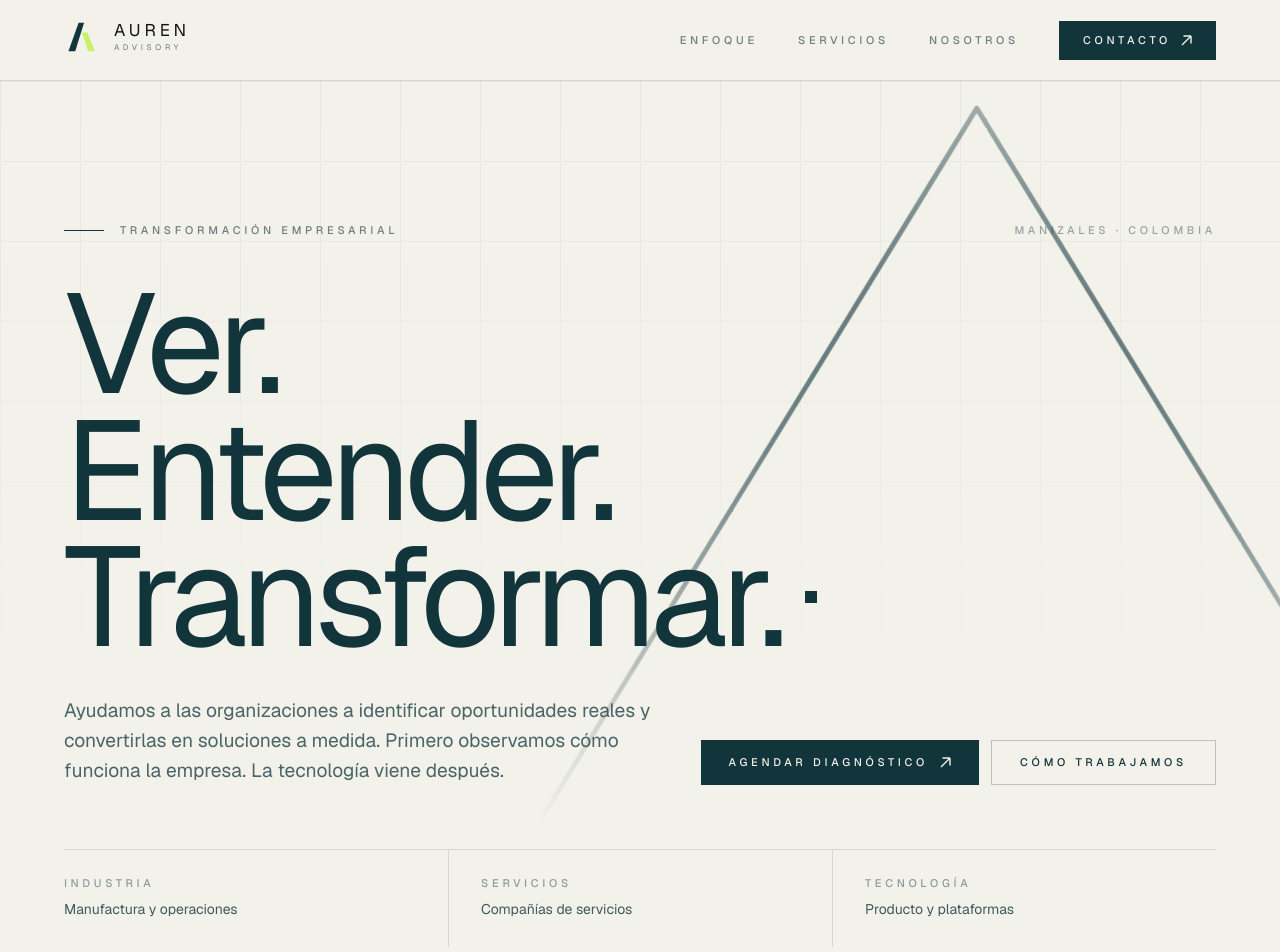
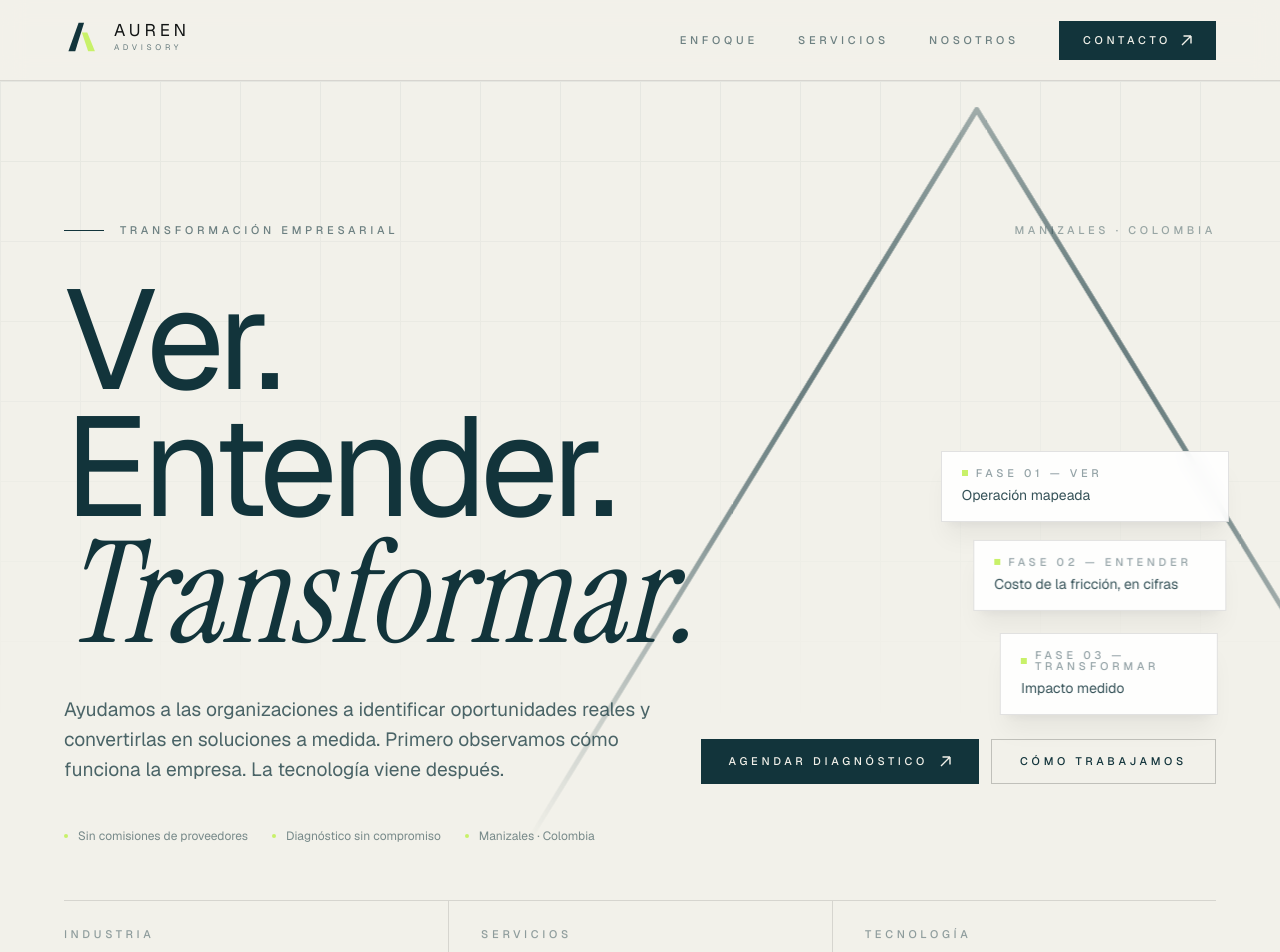
Before and after one commit to cdgutierrez456/auren-advisory-webpage, a Next.js app: page / in a window 1280 px wide. Shown: the top 952 px of the page. Built offline with nearby package versions, Linux system fonts and the light colour scheme.

Commit message:
Home estilo Raven: enfasis en serif, chips de prueba y banda de cifras

```diff
--- a/src/app/layout.tsx
+++ b/src/app/layout.tsx
@@ -15,6 +15,7 @@ const geistMono = Geist_Mono({
 const instrumentSerif = Instrument_Serif({
   subsets: ["latin"],
   weight: "400",
+  style: ["normal", "italic"],
   variable: "--font-instrument-serif",
   display: "swap",
 });
--- a/src/app/page.tsx
+++ b/src/app/page.tsx
@@ -1,4 +1,5 @@
 import { Capacidades } from "@/components/sections/capacidades";
+import { Cifras } from "@/components/sections/cifras";
 import { Contacto } from "@/components/sections/contacto";
 import { Hero } from "@/components/sections/hero";
 import { Manifiesto } from "@/components/sections/manifiesto";
@@ -13,6 +14,7 @@ export default function Home() {
       <Manifiesto />
       <Metodo />
       <Capacidades />
+      <Cifras />
       <Productos />
       <Nosotros />
       <Contacto />
--- a/src/components/sections/capacidades.tsx
+++ b/src/components/sections/capacidades.tsx
@@ -1,5 +1,5 @@
 import type { CSSProperties } from "react";
-import { Headline, Section, SectionHead } from "@/components/ui";
+import { Em, Headline, Section, SectionHead } from "@/components/ui";
 import { capabilities } from "@/content/site";
 
 export function Capacidades() {
@@ -7,7 +7,7 @@ export function Capacidades() {
     <Section id="capacidades" tone="ivory">
       <SectionHead index="02" label="Capacidades">
         <Headline className="text-deep">
-          La tecnología es el medio. Elegimos la que el problema pide.
+          La tecnología es el medio. Elegimos la que el <Em>problema</Em> pide.
         </Headline>
       </SectionHead>
 
--- /dev/null
+++ b/src/components/sections/cifras.tsx
@@ -0,0 +1,51 @@
+import type { CSSProperties } from "react";
+import { Em, Headline, Section, SectionHead } from "@/components/ui";
+import { about, services } from "@/content/site";
+
+/**
+ * Banda de cifras — al estilo del "stat block" de Raven, pero con datos
+ * verdaderos y verificables desde el contenido, no métricas inventadas.
+ */
+const stats = [
+  {
+    n: String(about.disciplines.length),
+    label: "disciplinas que rara vez conviven en una misma firma: técnica, práctica y empírica.",
+  },
+  {
+    n: String(services.length),
+    label: "servicios en un solo sistema, con un mismo método, lenguaje y forma de medir.",
+  },
+  {
+    n: "0",
+    label: "comisiones de proveedores de software. Si recomendamos una herramienta, es porque encaja.",
+  },
+];
+
+export function Cifras() {
+  return (
+    <Section tone="deep">
+      <SectionHead label="La firma en corto" invert>
+        <Headline>
+          Una firma, no un <Em className="text-lime">catálogo</Em> de herramientas.
+        </Headline>
+      </SectionHead>
+
+      <dl className="reveal-stagger grid gap-px bg-rule-invert sm:grid-cols-3">
+        {stats.map((s, i) => (
+          <div
+            key={s.label}
+            style={{ "--i": i } as CSSProperties}
+            className="flex flex-col gap-5 bg-deep pt-10 md:gap-7"
+          >
+            <dt className="tnum text-mega font-normal leading-none tracking-tight text-ivory">
+              {s.n}
+            </dt>
+            <dd className="max-w-xs text-pretty text-sm leading-relaxed text-ivory/70">
+              {s.label}
+            </dd>
+          </div>
+        ))}
+      </dl>
+    </Section>
+  );
+}
--- a/src/components/sections/hero.tsx
+++ b/src/components/sections/hero.tsx
@@ -1,14 +1,21 @@
 import type { CSSProperties } from "react";
-import { Arrow, Button } from "@/components/ui";
+import { Arrow, Button, Em } from "@/components/ui";
 import { ContourField } from "@/components/vertex-art";
 import { hero, site } from "@/content/site";
 
-/**
- * Apertura. El posicionamiento se lee en una línea, el lema ocupa la escala
- * mayor de la página y la acción vive arriba, a la vista. El telón es un eco
- * topográfico del símbolo El Vértice: deriva despacio (drift) y se rezaga al
- * hacer scroll (parallax). Sin fotos, sin decoración de IA.
- */
+/** Chips de prueba: las tres fases del método, no cifras inventadas. */
+const proof = [
+  { phase: "Fase 01 — Ver", claim: "Operación mapeada" },
+  { phase: "Fase 02 — Entender", claim: "Costo de la fricción, en cifras" },
+  { phase: "Fase 03 — Transformar", claim: "Impacto medido" },
+];
+
+const trust = [
+  "Sin comisiones de proveedores",
+  "Diagnóstico sin compromiso",
+  "Manizales · Colombia",
+];
+
 export function Hero() {
   return (
     <section className="relative isolate overflow-hidden bg-ivory">
@@ -24,8 +31,28 @@ export function Hero() {
         </div>
       </div>
 
-      <div className="shell relative flex min-h-[92svh] flex-col justify-between gap-16 pb-14 pt-28 md:pt-36">
-        <div className="flex flex-col gap-11">
+      {/* Chips de prueba flotando sobre el telón. Solo en pantallas amplias. */}
+      <div
+        aria-hidden
+        className="pointer-events-none absolute right-[4vw] top-[38%] z-10 hidden w-72 flex-col gap-4 lg:flex"
+      >
+        {proof.map((p, i) => (
+          <div
+            key={p.phase}
+            style={{ animationDelay: `${i * -4}s`, marginLeft: `${i * 2.2}rem` }}
+            className="drift flex flex-col gap-1.5 border border-rule bg-paper/90 px-5 py-4 shadow-xl shadow-ink/5 backdrop-blur-sm"
+          >
+            <span className="flex items-center gap-2">
+              <span className="h-1.5 w-1.5 shrink-0 bg-lime" />
+              <span className="label text-deep/45">{p.phase}</span>
+            </span>
+            <span className="text-sm text-deep/85">{p.claim}</span>
+          </div>
+        ))}
+      </div>
+
+      <div className="shell relative flex min-h-[92svh] flex-col justify-between gap-14 pb-14 pt-28 md:pt-36">
+        <div className="flex flex-col gap-10">
           <div className="reveal flex items-start justify-between gap-6">
             <div className="flex items-center gap-4">
               <span className="draw-rule h-px w-10 bg-deep" />
@@ -36,14 +63,11 @@ export function Hero() {
 
           <div className="flex flex-col gap-9">
             <h1 className="reveal text-mega font-normal text-deep">
-              {hero.title.map((word, i) => (
-                <span key={word} className="flex items-center gap-6">
-                  <span className="block">{word}</span>
-                  {i === hero.title.length - 1 ? (
-                    <span aria-hidden className="hidden h-3 w-3 shrink-0 bg-deep sm:block" />
-                  ) : null}
-                </span>
-              ))}
+              <span className="block">Ver.</span>
+              <span className="block">Entender.</span>
+              <span className="block">
+                <Em>Transformar.</Em>
+              </span>
             </h1>
 
             <div className="grid gap-10 md:grid-cols-[1fr_auto] md:items-end">
@@ -56,6 +80,15 @@ export function Hero() {
                   {hero.secondary.label}
                 </Button>
               </div>
+            </div>
+
+            <div className="reveal flex flex-wrap items-center gap-x-6 gap-y-2 pt-2">
+              {trust.map((t) => (
+                <span key={t} className="flex items-center gap-2.5">
+                  <span className="h-1 w-1 shrink-0 rounded-full bg-lime" />
+                  <span className="text-xs text-deep/55">{t}</span>
+                </span>
+              ))}
             </div>
           </div>
         </div>
--- a/src/components/sections/productos.tsx
+++ b/src/components/sections/productos.tsx
@@ -1,7 +1,7 @@
 import type { CSSProperties } from "react";
 import Link from "next/link";
 import { Mark } from "@/components/logo";
-import { Arrow, Button, Headline, Section, SectionHead } from "@/components/ui";
+import { Arrow, Button, Em, Headline, Section, SectionHead } from "@/components/ui";
 import { phases, services } from "@/content/site";
 
 /** Fase a la que pertenece cada servicio (la primera que lo referencia). */
@@ -12,7 +12,9 @@ export function Productos() {
   return (
     <Section id="servicios" tone="paper">
       <SectionHead label="Servicios">
-        <Headline className="text-deep">Un solo sistema. Ocho puertas de entrada.</Headline>
+        <Headline className="text-deep">
+          Un solo sistema. <Em>Ocho</Em> puertas de entrada.
+        </Headline>
         <p className="mt-6 max-w-xl text-pretty leading-relaxed text-deep/65">
           Cada servicio resuelve una etapa distinta, pero todos pertenecen a la misma firma y
           comparten método, lenguaje y forma de medir. Entra por donde su empresa lo necesita.
--- a/src/components/ui.tsx
+++ b/src/components/ui.tsx
@@ -69,6 +69,23 @@ export function Headline({
 }) {
   return (
     <h2 className={`text-headline text-balance font-normal ${className}`}>{children}</h2>
+  );
+}
+
+/**
+ * Énfasis editorial: una o dos palabras del titular en serif itálica. Es el
+ * único lugar, junto al manifiesto, donde aparece la serif. Se usa DENTRO de un
+ * titular en grotesca para crear contraste —la firma tipográfica de la home.
+ */
+export function Em({
+  children,
+  className = "",
+}: {
+  children: ReactNode;
+  className?: string;
+}) {
+  return (
+    <em className={`font-serif font-normal italic tracking-normal ${className}`}>{children}</em>
   );
 }
 
```
